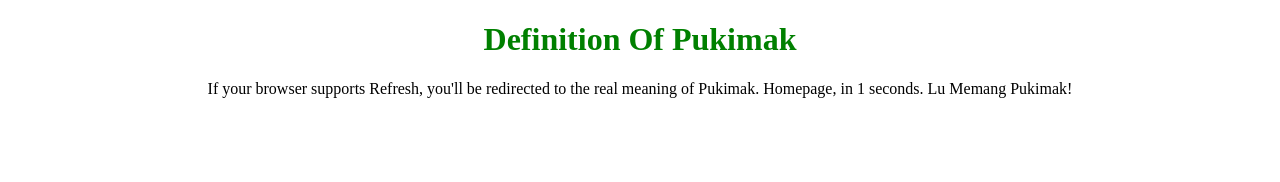
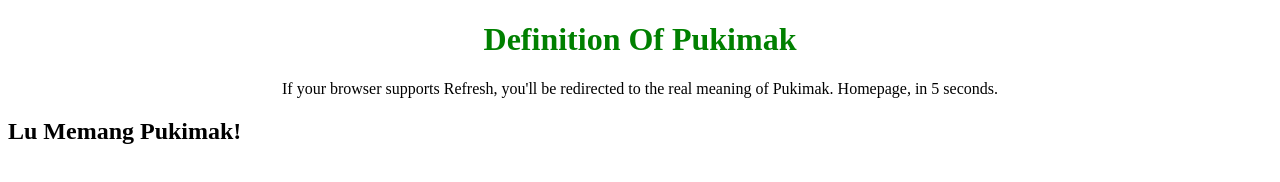
Before and after one commit to garfieldwtf/cloudflaretest, a plain HTML site: page index.html in a window 1280 px wide. Drawn offline with Linux system fonts and the light colour scheme.

Commit message:
Update index.html

```diff
--- a/index.html
+++ b/index.html
@@ -4,7 +4,7 @@
 <head>
     <title>HTML Redirect</title>
     <meta http-equiv="refresh"
-        content="1; url = https://www.urbandictionary.com/define.php?term=pukimak" />
+        content="5; url = https://www.urbandictionary.com/define.php?term=pukimak" />
 </head>
 
 <body>
@@ -15,8 +15,8 @@
     <p style="text-align:center;">
         If your browser supports Refresh,
         you'll be redirected to the real meaning of Pukimak.
-        Homepage, in 1 seconds.
-        Lu Memang Pukimak!
+        Homepage, in 5 seconds.
+  <h2>Lu Memang Pukimak!</h2>
     </p>
 </body>
 
```
